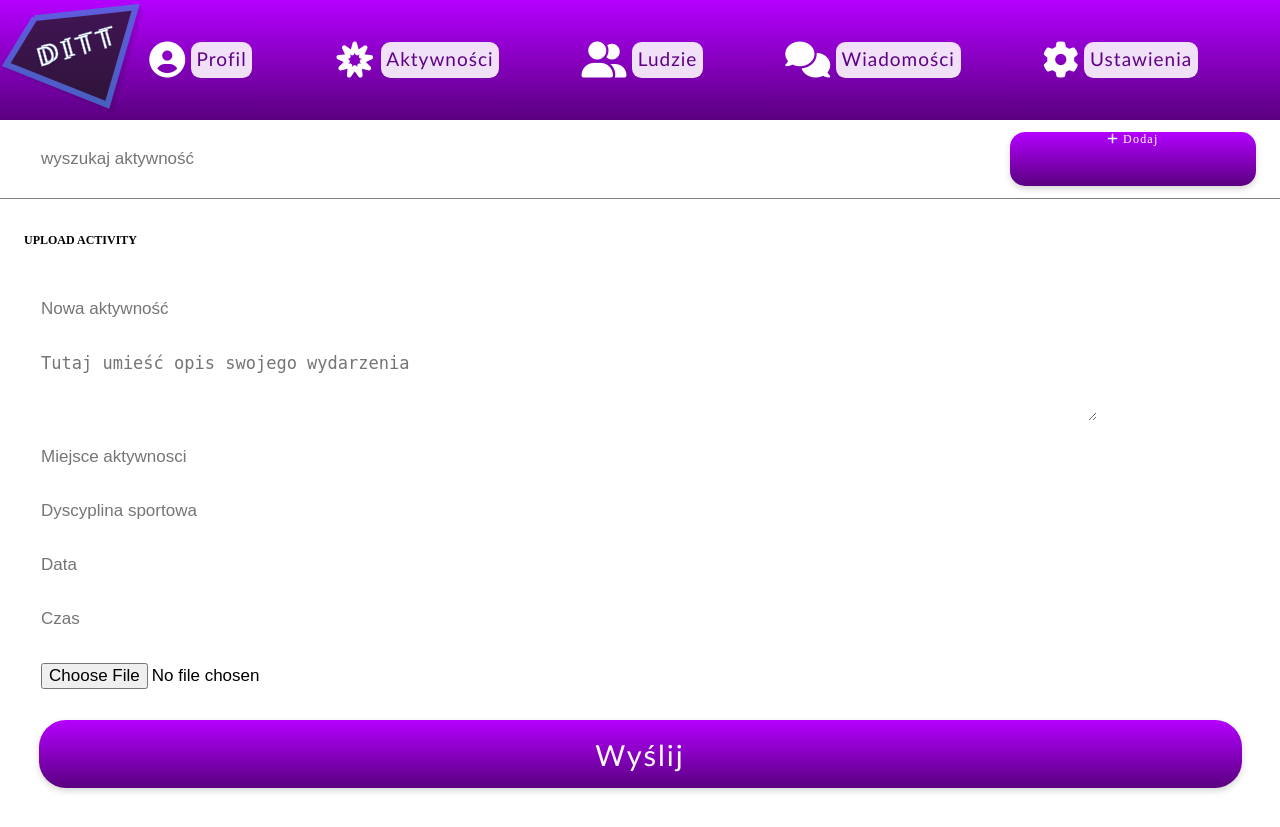
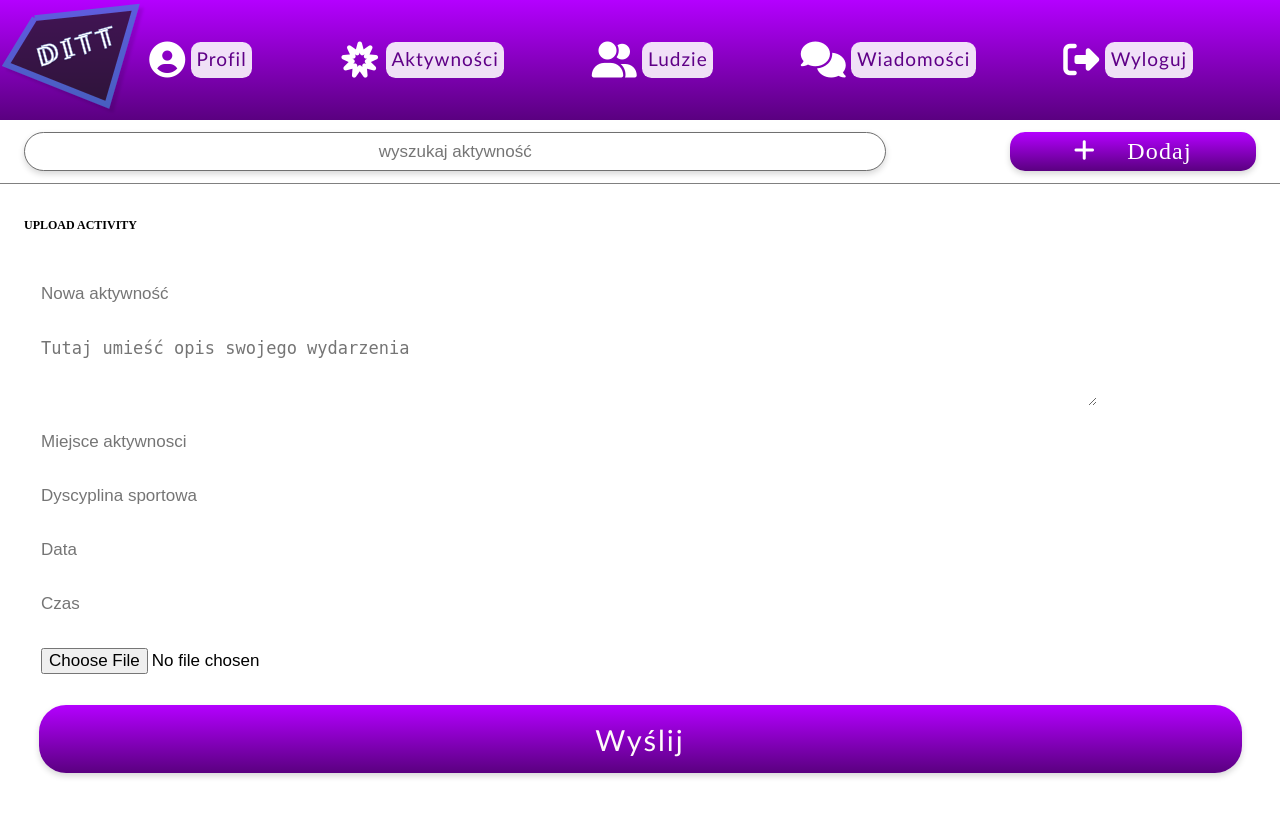
Before and after one commit to lukasmix06/DO-IT-TOGETHER, a PHP site: page /addActivity in a window 1280 px wide. After the commit the page ends 778 px from the top, so only its background shows below. Run offline with PHP 8.4, Linux system fonts and the light colour scheme; some libraries are stand-ins or nearby versions.

Commit message:
Better navigation between pages

```diff
--- a/public/css/style.css
+++ b/public/css/style.css
@@ -48,7 +48,6 @@ body {
     right: 0.1em;
     left: 0em;
     bottom: 0em;
-
 }
 
 .login-container {
@@ -214,11 +213,22 @@ header {
     background: transparent linear-gradient(180deg, #B400FF 0%, #5A0080 100%) 0% 0% no-repeat padding-box;
     box-shadow: 0px 3px 6px #00000029;
     border-radius: 15px;
-    color: white;
     letter-spacing: 0.1em;
     text-align: center;
     width: 20%;
+    display: flex;
     align-items: center;
+    justify-content: center;
+}
+
+.add-activity > a {
+    color: white;
+    font-size: 2em;
+}
+
+.fa-plus {
+    margin-right: 1em;
+    font-size: x-large;
 }
 
 .add-project > i {
--- a/public/views/add-activity.php
+++ b/public/views/add-activity.php
@@ -18,7 +18,7 @@
                 </li>
                 <li>
                     <i class="fas fa-bahai"></i>
-                    <a href="#" class="button">Aktywności</a>
+                    <a href="activities" class="button">Aktywności</a>
                 </li>
                 <li>
                     <i class="fas fa-user-friends"></i>
@@ -29,21 +29,21 @@
                     <a href="#" class="button">Wiadomości</a>
                 </li>
                 <li>
-                    <i class="fas fa-cog"></i>
-                    <a href="#" class="button">Ustawienia</a>
+                    <i class="fas fa-sign-out-alt"></i>
+                    <a href="login" class="button">Wyloguj</a>
                 </li>
             </ul>
         </nav>
         <main>
             <header>
                 <div class="search-bar">
-                    <form>
                         <input placeholder="wyszukaj aktywność">
-                    </form>
                 </div>
                 <div class="add-activity">
-                    <i class="fas fa-plus"></i>
-                    Dodaj
+                    <a href="addActivity">
+                        <i class="fas fa-plus"></i>
+                        Dodaj
+                    </a>
                 </div>
             </header>
             <section class="activity-form">
--- a/public/views/login.php
+++ b/public/views/login.php
@@ -29,6 +29,7 @@
                 <input name="password" type="password" placeholder="password">
                 <button type="submit">Zaloguj się</button>
                 <text>Nie masz jeszcze konta?</text>
+                <a href="register" class="button">Zarejestruj się</a>
             </form>
         </div>
 
```
Also changed, not shown: public/views/activities.php (+7 -5 lines).
